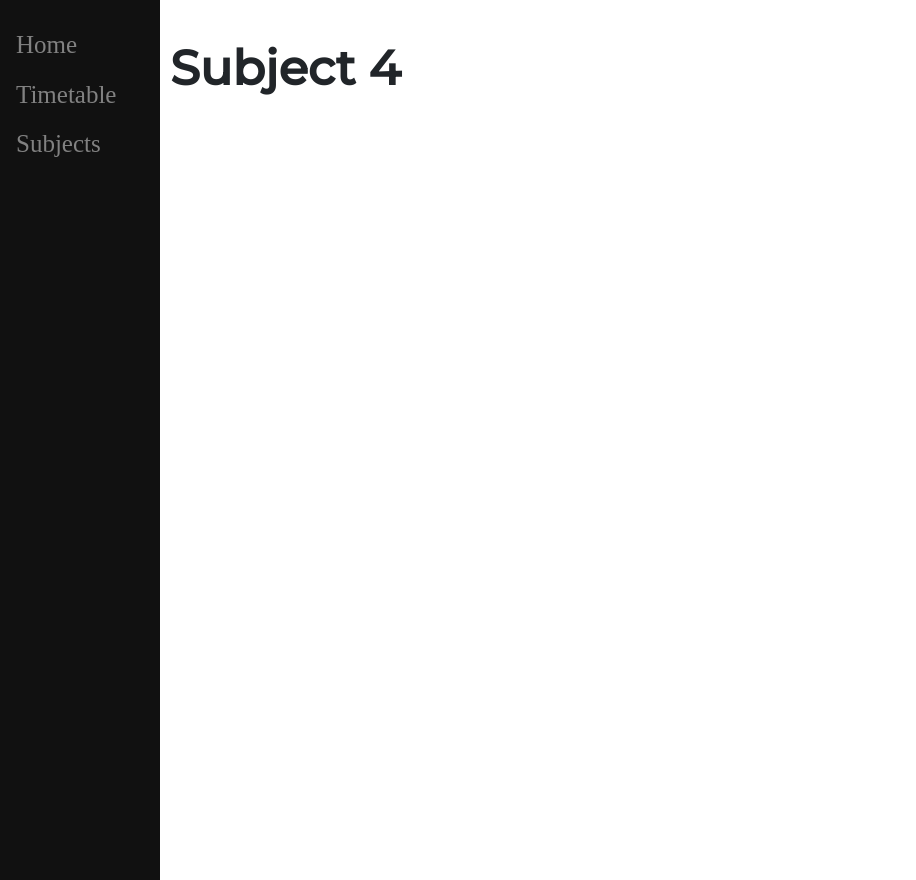
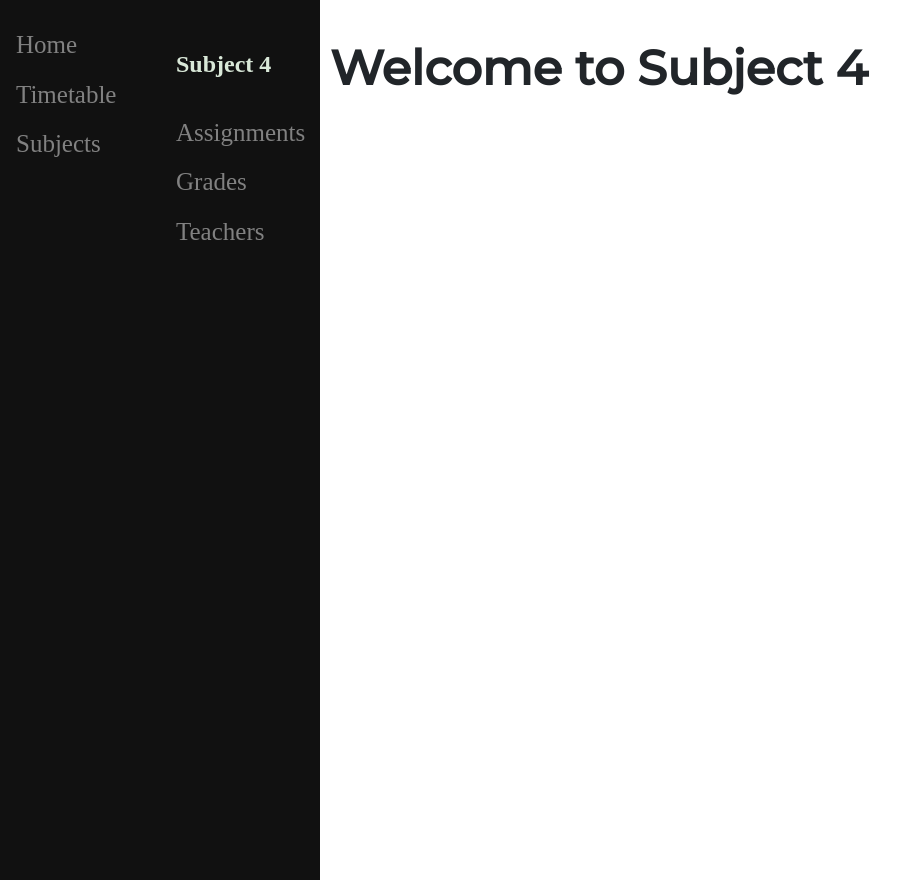
Before and after one commit to pbgcommits/team1hackathon, a Flask app: page /subject/1 in a window 1280 px wide. Shown: the whole page, without its empty margins (0-916 px from the left). Run offline with Flask 3, Linux system fonts and the light colour scheme; parts of the project's set-up code (start-up, migrations or seed data) failed here and were passed over; some libraries are stand-ins or nearby versions.

Commit message:
Made template for subject-specific pages

```diff
--- a/templates/subject.html
+++ b/templates/subject.html
@@ -3,5 +3,15 @@
 {% block title %} {{ subject["name"] }} {% endblock %}
 
 {% block main %}
-<h1>{{ subject["name"] }}</h1>
+<div style="margin-left: 160px">
+    {% block heading %}
+        <h1>Welcome to {{ subject["name"] }}</h1>
+    {% endblock %}
+    <div class="sidenav sidenav-secondary" style="margin-left: 160px">
+        <h2 style="padding: 6px 8px 6px 16px; color: rgba(220, 236, 219, 0.986)">{{ subject["name"] }}</h2>
+        <a href="/subject/{{ subject["name"] }}/assignments">Assignments</a>
+        <a href="/subject/{{ subject["name"] }}/grades">Grades</a>
+        <a href="/subject/{{ subject["name"] }}/teachers">Teachers</a>
+    </div>
+</div>
 {% endblock %}
```
